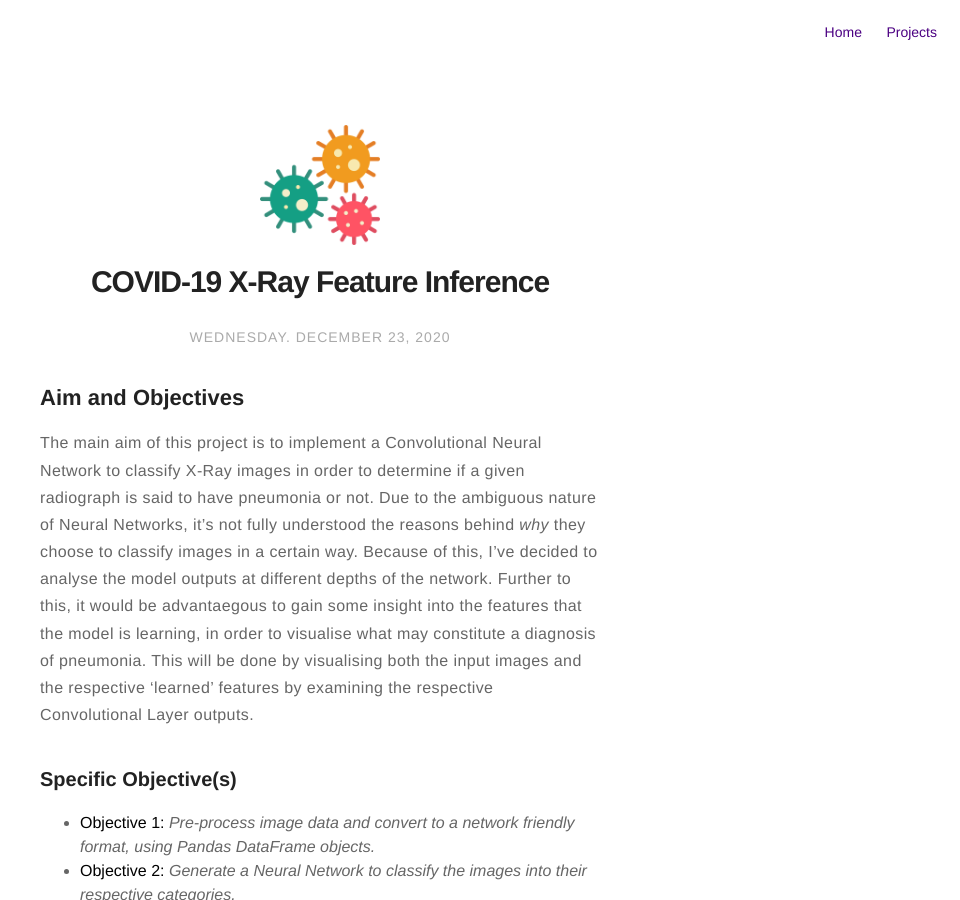
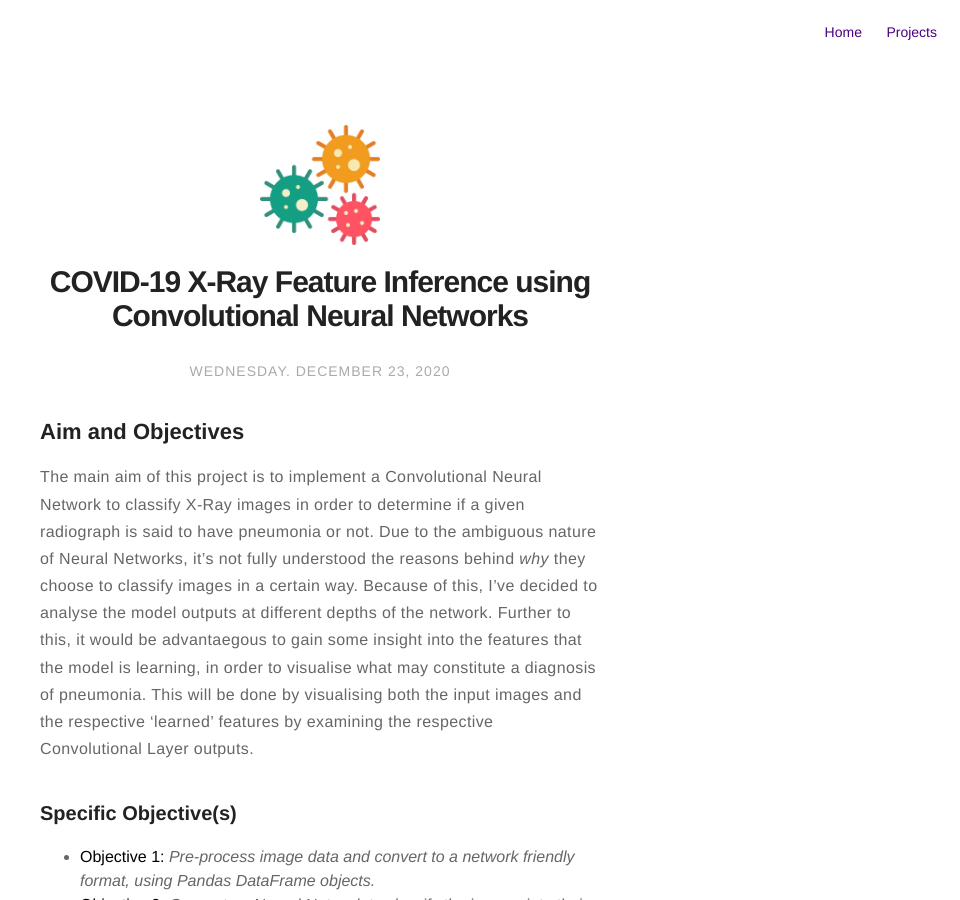
Before and after one commit to pascalemp/pascalemp.github.io, a Jekyll site: the page built from _posts/2020-12-23-covid-x-ray-inference.markdown, in a window 1280 px wide and 900 px high. Shown: the whole window, without its empty margins (320-1280 px from the left). Built offline with Jekyll 4.4.1, drawn with Linux system fonts in a browser that asks for light colours.

Commit message:
Update 2020-12-23-covid-x-ray-inference.markdown

```diff
--- a/_posts/2020-12-23-covid-x-ray-inference.markdown
+++ b/_posts/2020-12-23-covid-x-ray-inference.markdown
@@ -1,6 +1,6 @@
 ---
-#title: "COVID-19 X-Ray Feature Inference using Convolutional Neural Networks"
-title: "COVID-19 X-Ray Feature Inference"
+title: "COVID-19 X-Ray Feature Inference using Convolutional Neural Networks"
+#title: "COVID-19 X-Ray Feature Inference"
 layout: post
 date: 2020-12-23 19:30
 tag: covid-inference
```
